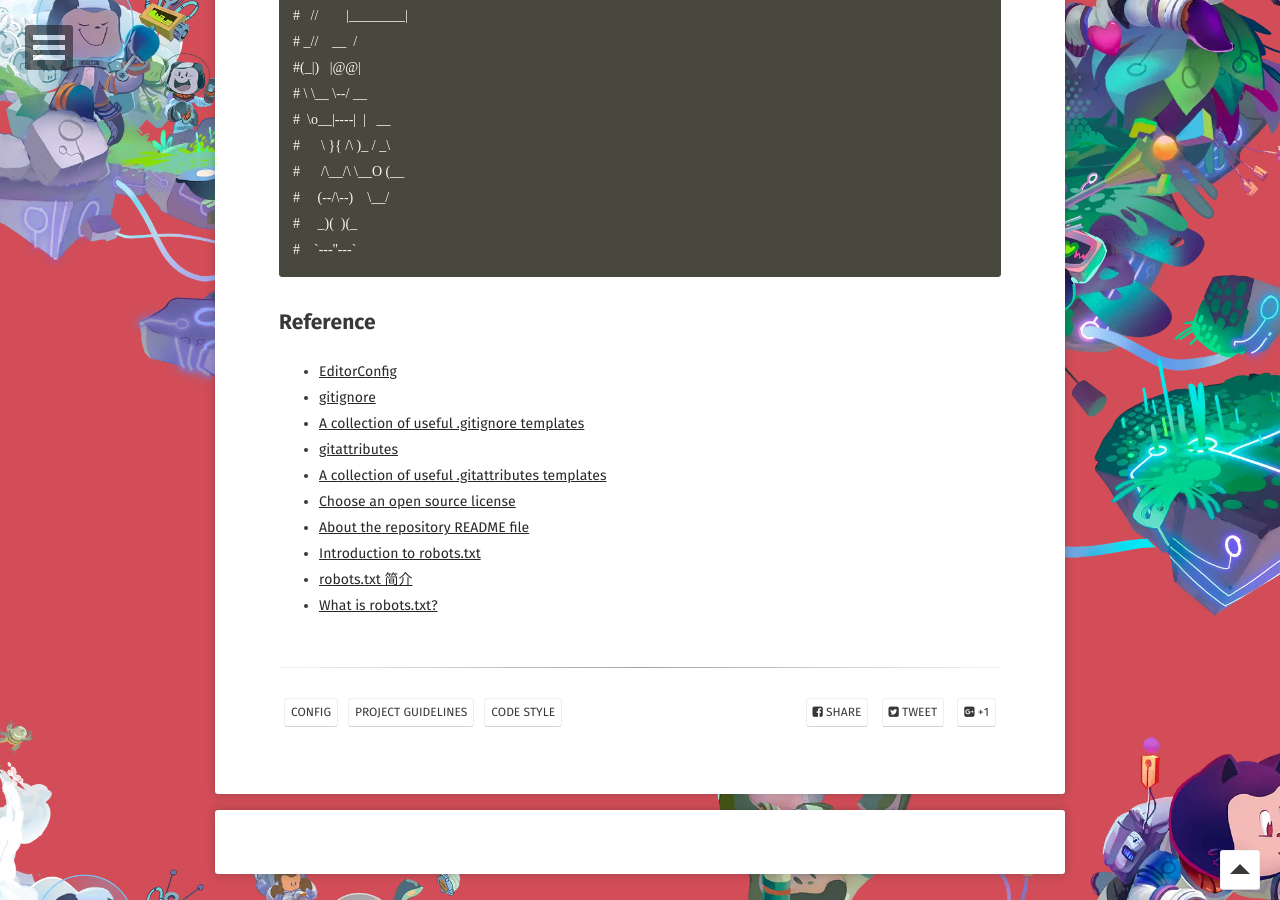
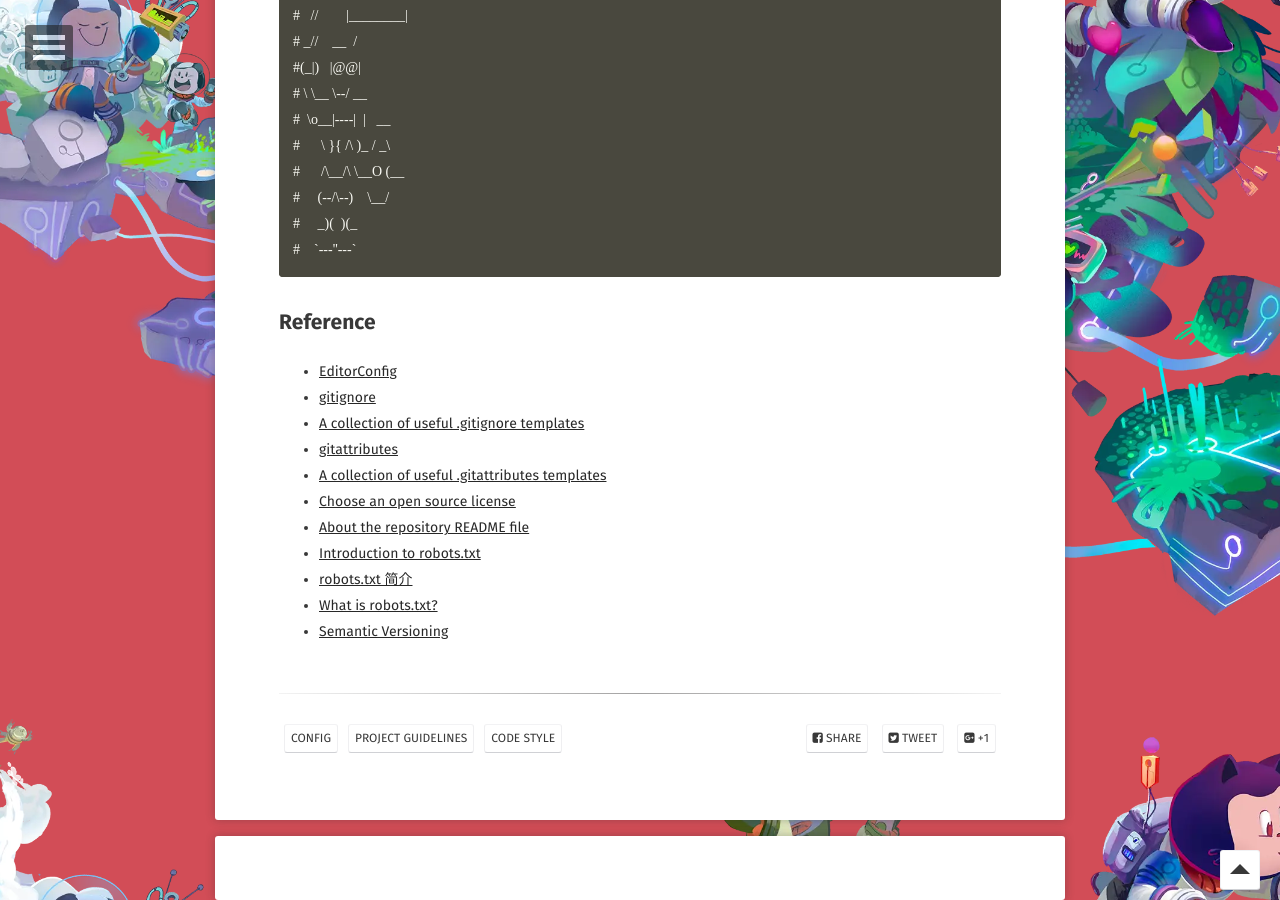
Before and after one commit to WebPavel/WebPavel.github.io, a Jekyll site: the page built from _posts/2026-04-04-Best-practices-for-projects-and-configuration-files-in-the-project.md, in a window 1280 px wide and 900 px high, scrolled down 34473 px. Built offline with Jekyll 4.4.1, drawn with Linux system fonts in a browser that asks for light colours; some web fonts are replaced; comment, search, counter and statistics services are not loaded.

Commit message:
feat: add semantic versioning for project management

```diff
--- a/_posts/2026-04-04-Best-practices-for-projects-and-configuration-files-in-the-project.md
+++ b/_posts/2026-04-04-Best-practices-for-projects-and-configuration-files-in-the-project.md
@@ -1387,3 +1387,4 @@ Sitemap: https://www.cloudflare.com/he-il/sitemap.xml
 - [Introduction to robots.txt](https://developers.google.com/search/docs/crawling-indexing/robots/intro)
 - [robots.txt 简介](https://developers.google.cn/search/docs/crawling-indexing/robots/intro?hl=zh-cn)
 - [What is robots.txt?](https://www.cloudflare.com/learning/bots/what-is-robots-txt/)
+- [Semantic Versioning](https://semver.org/)
```
